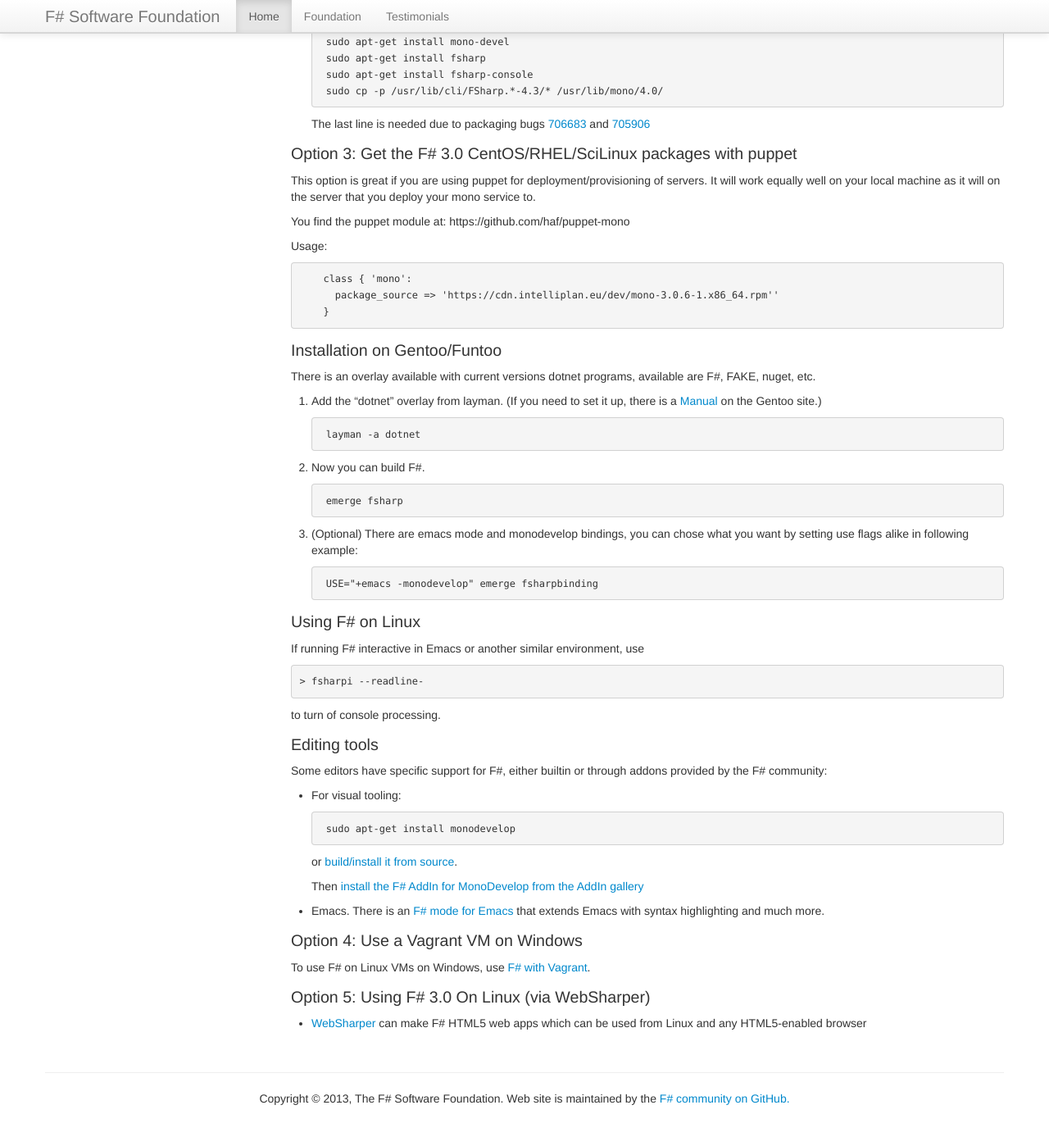
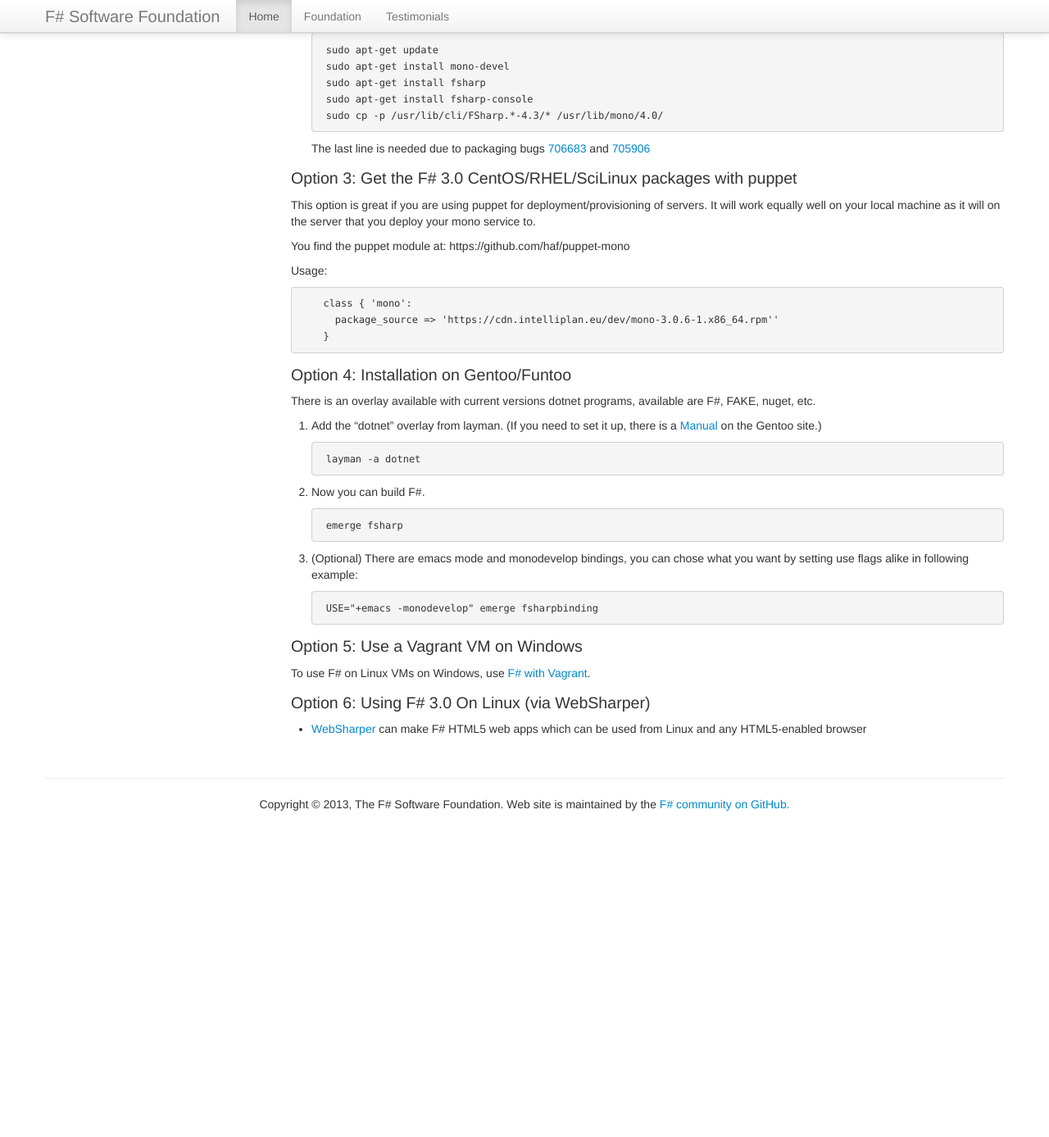
Before and after one commit to fsharp/fsharp.org, a Jekyll site: the page built from use/linux/index.md, in a window 1280 px wide and 1400 px high, scrolled down 1122 px. Shown: the top 1387 px of the window at 82% size. Built offline with Jekyll 4.4.1, drawn with Linux system fonts in a browser that asks for light colours; nearby versions of some CDN libraries; some web fonts are replaced; comment, search, counter and statistics services are not loaded; after the commit the page ends 2163 px from its top, so only the background shows below that; some of the changed text lies outside the part shown.

Commit message:
Update index.md

```diff
--- a/use/linux/index.md
+++ b/use/linux/index.md
@@ -78,7 +80,8 @@
           package_source => 'https://cdn.intelliplan.eu/dev/mono-3.0.6-1.x86_64.rpm''
         }
 
-### Installation on Gentoo/Funtoo
+### Option 4: Installation on Gentoo/Funtoo
+
 There is an overlay available with current versions dotnet programs, available are F#, FAKE, nuget, etc.
 
 1. Add the "dotnet" overlay from layman. (If you need to set it up, there is a [Manual](http://www.gentoo.org/proj/en/overlays/userguide.xml) on the Gentoo site.)
@@ -93,33 +96,12 @@
 
         USE="+emacs -monodevelop" emerge fsharpbinding
 
-### Using F# on Linux
 
-If running F# interactive in Emacs or another similar environment, use
-
-    > fsharpi --readline-
-
-to turn of console processing.
-
-### Editing tools
-
-Some editors have specific support for F#, either builtin or through addons provided by the F# community:
-
-* For visual tooling:
-
-       sudo apt-get install monodevelop
-
-  or [build/install it from source](http://github.com/mono/monodevelop).
-
-  Then [install the F# AddIn for MonoDevelop from the AddIn gallery](http://fsharp.github.com/fsharpbinding)
-
-* Emacs. There is an [F# mode for Emacs](http://fsharp.github.com/fsharpbinding/) that extends Emacs with syntax highlighting and much more.
-
-### Option 4: Use a Vagrant VM on Windows
+### Option 5: Use a Vagrant VM on Windows
 
 To use F# on Linux VMs on Windows, use [F# with Vagrant](http://christoph.ruegg.name/blog/test-csharp-fsharp-on-mono-with-vagrant.html).
 
 
-### Option 5: Using F# 3.0 On Linux (via WebSharper)
+### Option 6: Using F# 3.0 On Linux (via WebSharper)
 
 * [WebSharper](http://www.websharper.com) can make F# HTML5 web apps which can be used from Linux and any HTML5-enabled browser
```
Also changed, not shown: other parts of use/linux/index.md (+2 -0 lines).
